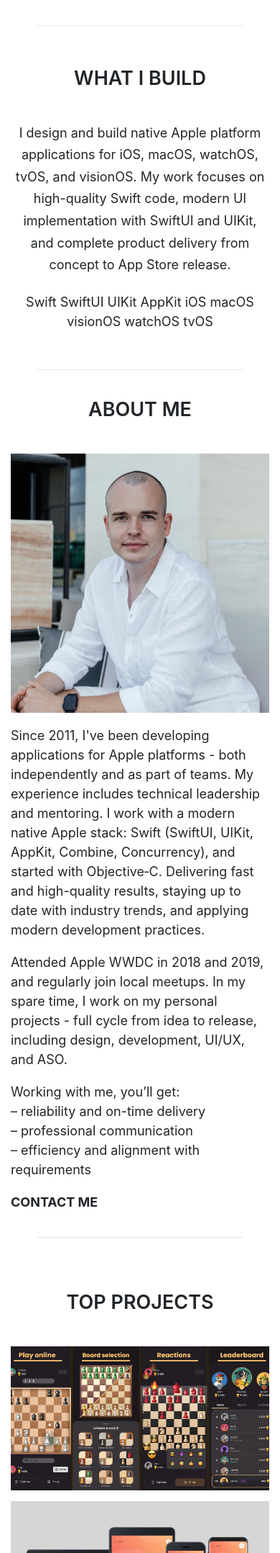
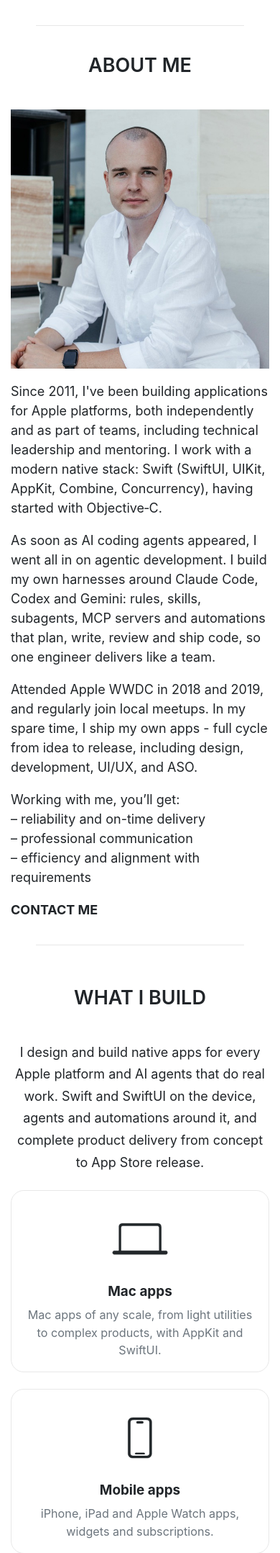
Before and after one commit to romacv/romacv, a PHP site: page / in a window 390 px wide. Shown: the part 147-2304 px from the top of the page at 72% size. Run offline with PHP 8.4, Linux system fonts and the light colour scheme; some libraries are stand-ins or nearby versions.

Commit message:
Put About me first with agentic development, and show What I build as Mac, mobile and AI agent cards with SF Symbols and dotted tag lines

```diff
--- a/css/style.css
+++ b/css/style.css
@@ -2582,6 +2582,13 @@ main section.ai-summary .skill-tags {
 }
 main section.ai-summary .skill-tags span {
   background-color: #fff;
+  font-size: 0.8rem;
+  color: #868e96;
+}
+main section.ai-summary .skill-tags span + span::before {
+  content: "\00B7";
+  color: #adb5bd;
+  margin: 0 0.55em;
 }
 main section.aboutme ul {
   margin-top: -1em;
@@ -2778,3 +2785,30 @@ footer {
   opacity: 1;
   transform: translateY(0);
 }
+main section.ai-summary .build-cards {
+  display: grid;
+  grid-template-columns: repeat(auto-fit, minmax(200px, 1fr));
+  gap: 1.25rem;
+  max-width: 820px;
+  margin: 0 auto 1.5rem;
+}
+main section.ai-summary .build-card {
+  border: 1px solid #e8e8e8;
+  border-radius: 1em;
+  padding: 1.25rem 1rem 1rem;
+  background-color: #fff;
+}
+main section.ai-summary .build-card img {
+  width: 120px;
+  height: 90px;
+}
+main section.ai-summary .build-card h3 {
+  font-size: 1.05rem;
+  margin: 0.75rem 0 0.35rem;
+}
+main section.ai-summary .build-card p {
+  font-size: 0.9rem;
+  line-height: 1.5;
+  margin: 0;
+  color: #6c757d;
+}
--- a/index.html
+++ b/index.html
@@ -31,7 +31,7 @@
 
     <link rel="canonical" href="https://www.resrom.com/">
     <link rel="alternate" type="text/plain" href="/llms.txt" title="LLM-readable profile summary">
-    <link rel="stylesheet" href="css/style.css">
+    <link rel="stylesheet" href="css/style.css?v=20260923">
     <title>Roman Resenchuk | Apple Platform Developer</title>
 
     <!-- Structured Data for Search Engines and AI -->
@@ -113,11 +113,57 @@
         <div class="container">
             <a name="aboutme"></a>
             <hr>
+            <section class="aboutme fade-in">
+                <h2>About me</h2>
+                <div class="row">
+                    <div class="col-xl-4 col-md-5 photo">
+                        <img src="img/avatar3.jpg" class="img-fluid" alt="Roman Resenchuk">
+                    </div>
+                    <div class="col-xl-8 col-md-7">
+                        <p>Since 2011, I've been building applications for Apple platforms, both independently and as
+                            part of teams, including technical leadership and mentoring. I work with a modern native
+                            stack: Swift (SwiftUI, UIKit, AppKit, Combine, Concurrency), having started with Objective‑C.</p>
+                        <p>As soon as AI coding agents appeared, I went all in on agentic development. I build my own
+                            harnesses around Claude Code, Codex and Gemini: rules, skills, subagents, MCP servers and
+                            automations that plan, write, review and ship code, so one engineer delivers like a team.</p>
+                        <p>Attended Apple WWDC in 2018 and 2019, and regularly join local meetups. In my spare time, I
+                            ship my own apps - full cycle from idea to release, including design, development, UI/UX,
+                            and ASO.</p>
+                        <p>Working with me, you’ll get:</p>
+                        <ul>
+                            <li>– reliability and on-time delivery</li>
+                            <li>– professional communication</li>
+                            <li>– efficiency and alignment with requirements</li>
+                        </ul>
+                        <div class="links">
+                            <a href="#contactme" class="viewall">Contact Me</a>
+                        </div>
+                    </div>
+                </div>
+            </section>
+            <hr>
             <section class="ai-summary fade-in">
                 <h2>What I build</h2>
-                <p>I design and build native Apple platform applications for iOS, macOS, watchOS, tvOS, and visionOS. My
-                    work focuses on high-quality Swift code, modern UI implementation with SwiftUI and UIKit, and
-                    complete product delivery from concept to App Store release.</p>
+                <p>I design and build native apps for every Apple platform and AI agents that do real work. Swift and
+                    SwiftUI on the device, agents and automations around it, and complete product delivery from
+                    concept to App Store release.</p>
+                <div class="build-cards">
+                    <div class="build-card">
+                        <img src="img/build-mac.png" width="120" height="90" alt="">
+                        <h3>Mac apps</h3>
+                        <p>Mac apps of any scale, from light utilities to complex products, with AppKit and SwiftUI.</p>
+                    </div>
+                    <div class="build-card">
+                        <img src="img/build-mobile.png" width="120" height="90" alt="">
+                        <h3>Mobile apps</h3>
+                        <p>iPhone, iPad and Apple Watch apps, widgets and subscriptions.</p>
+                    </div>
+                    <div class="build-card">
+                        <img src="img/build-ai.png" width="120" height="90" alt="">
+                        <h3>AI agents</h3>
+                        <p>Agents and automations that write code, review and ship.</p>
+                    </div>
+                </div>
                 <div class="skill-tags">
                     <span>Swift</span>
                     <span>SwiftUI</span>
@@ -129,34 +175,15 @@
                     <span>watchOS</span>
                     <span>tvOS</span>
                 </div>
-            </section>
-            <hr>
-            <section class="aboutme fade-in">
-                <h2>About me</h2>
-                <div class="row">
-                    <div class="col-xl-4 col-md-5 photo">
-                        <img src="img/avatar3.jpg" class="img-fluid" alt="Roman Resenchuk">
-                    </div>
-                    <div class="col-xl-8 col-md-7">
-                        <p>Since 2011, I've been developing applications for Apple platforms - both independently and as
-                            part of teams.
-                            My experience includes technical leadership and mentoring. I work with a modern native Apple
-                            stack: Swift (SwiftUI, UIKit, AppKit, Combine, Concurrency), and started with Objective‑C.
-                            Delivering fast and high-quality results, staying up to date with industry trends, and
-                            applying modern development practices.</p>
-                        <p>Attended Apple WWDC in 2018 and 2019, and regularly join local meetups. In my spare time, I
-                            work on my personal projects - full cycle from idea to release, including design,
-                            development, UI/UX, and ASO.</p>
-                        <p>Working with me, you’ll get:</p>
-                        <ul>
-                            <li>– reliability and on-time delivery</li>
-                            <li>– professional communication</li>
-                            <li>– efficiency and alignment with requirements</li>
-                        </ul>
-                        <div class="links">
-                            <a href="#contactme" class="viewall">Contact Me</a>
-                        </div>
-                    </div>
+                <div class="skill-tags">
+                    <span>AI agents</span>
+                    <span>Claude Code</span>
+                    <span>Codex</span>
+                    <span>Gemini CLI</span>
+                    <span>Antigravity</span>
+                    <span>Cursor</span>
+                    <span>GitHub Copilot</span>
+                    <span>MCP</span>
                 </div>
             </section>
             <hr>
--- a/project.html
+++ b/project.html
@@ -31,7 +31,7 @@
 
     <link rel="canonical" href="https://www.resrom.com/project.html?name=">
     <link rel="alternate" type="text/plain" href="/llms.txt" title="LLM-readable profile summary">
-    <link rel="stylesheet" href="css/style.css">
+    <link rel="stylesheet" href="css/style.css?v=20260923">
     <title>Project | Roman Resenchuk</title>
     <script type="module" src="firebase-analytics.js"></script>
 </head>
--- a/projects.html
+++ b/projects.html
@@ -31,7 +31,7 @@
 
     <link rel="canonical" href="https://www.resrom.com/projects.html">
     <link rel="alternate" type="text/plain" href="/llms.txt" title="LLM-readable profile summary">
-    <link rel="stylesheet" href="css/style.css">
+    <link rel="stylesheet" href="css/style.css?v=20260923">
     <title>Projects | Roman Resenchuk | iOS Developer Portfolio</title>
     <script type="module" src="firebase-analytics.js"></script>
 </head>
```
Also changed, not shown: img/build-ai.png (added), img/build-mac.png (added), img/build-mobile.png (added).
